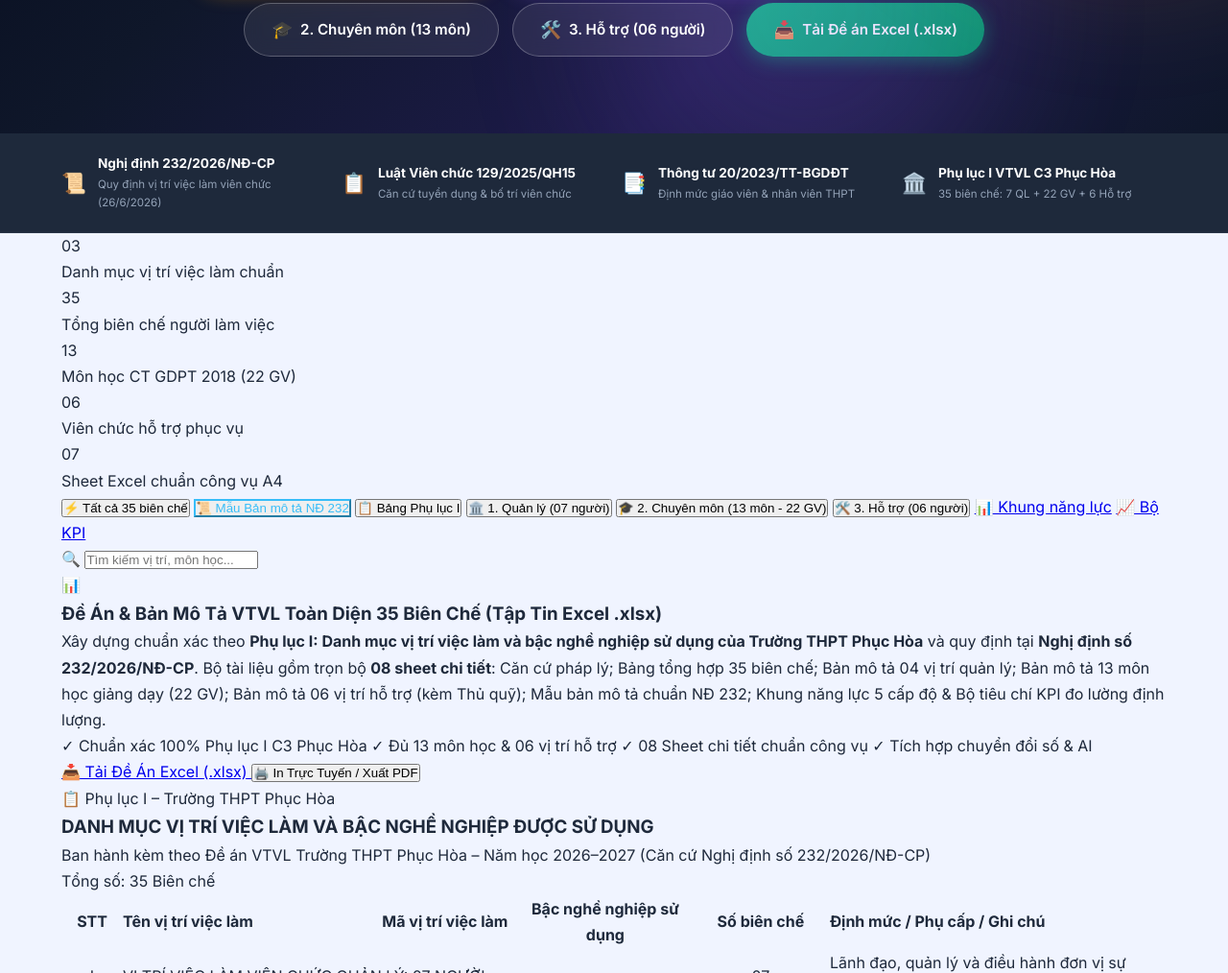
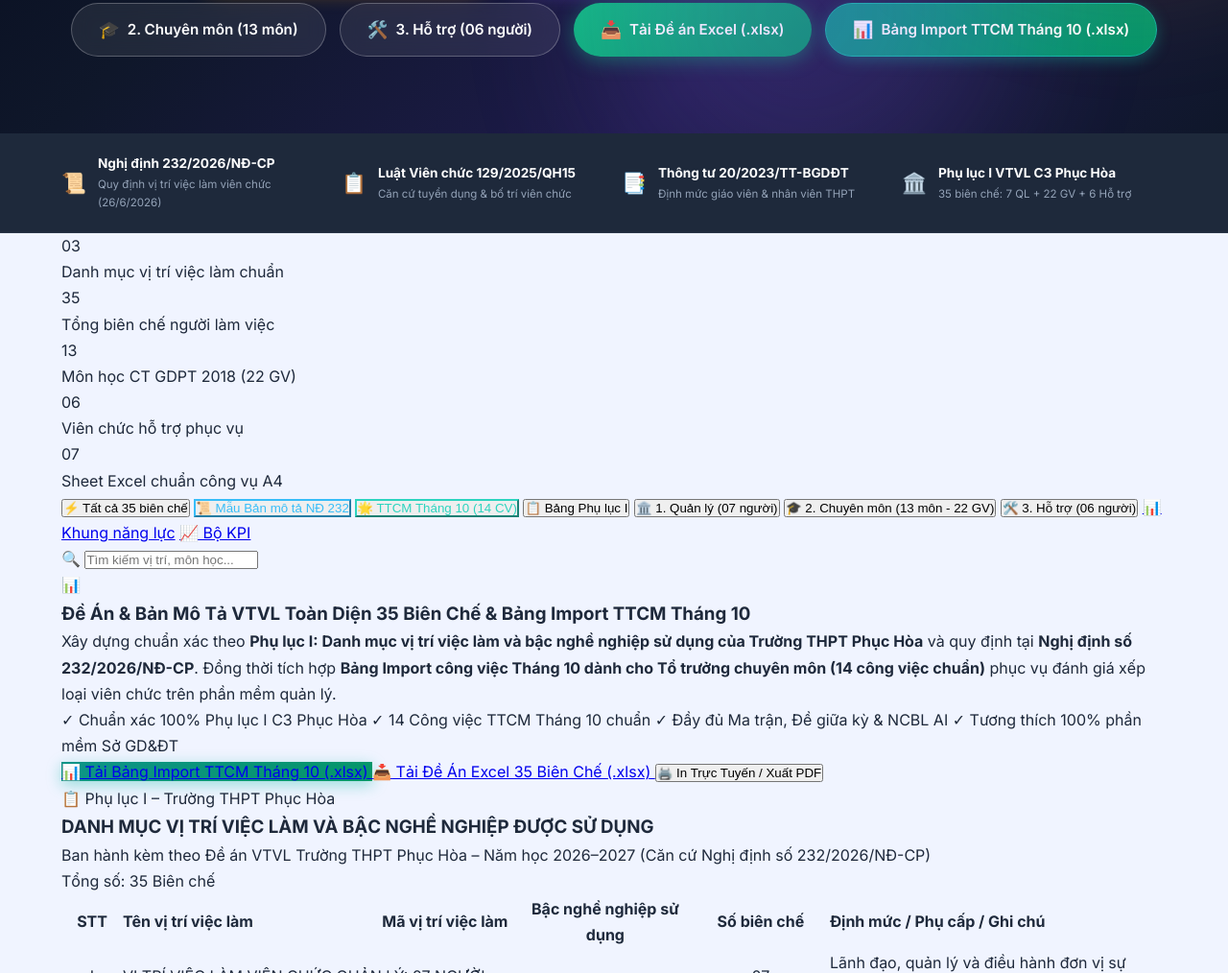
Before and after one commit to hoptin8686-design/vtvl-ttcm-tpcm-phuc-hoa, a plain HTML site: page index.html in a window 1280 px wide. Shown: the part 631-1645 px from the top of the page at 96% size. Drawn offline with Linux system fonts and the light colour scheme.

Commit message:
feat: Tich hop file Excel Import cong viec Thang 10 To truong Chuyen mon (14 cong viec) va nut tai truc tuyen

```diff
--- a/index.html
+++ b/index.html
@@ -76,6 +76,9 @@
         <a href="Bang-mo-ta-De-an-VTVL-THPT-Phuc-Hoa-ND232-2026.xlsx" download="Bang-mo-ta-De-an-VTVL-THPT-Phuc-Hoa-ND232-2026.xlsx" class="nav-btn nav-excel" id="btn-excel-hero">
           <span class="nav-icon">📥</span> Tải Đề án Excel (.xlsx)
         </a>
+        <a href="Import_cong_viec_TTCM_Thang_10.xlsx" download="Import_cong_viec_TTCM_Thang_10.xlsx" class="nav-btn nav-excel" id="btn-excel-import-ttcm" style="background: linear-gradient(135deg, #0d9488, #059669); color: #fff; border: 1px solid #14b8a6; box-shadow: 0 4px 15px rgba(20, 184, 166, 0.35);">
+          <span class="nav-icon">📊</span> Bảng Import TTCM Tháng 10 (.xlsx)
+        </a>
       </nav>
     </div>
   </header>
@@ -146,6 +149,7 @@
       <div class="role-tabs">
         <button class="role-tab-btn active" data-filter="all">⚡ Tất cả 35 biên chế</button>
         <button class="role-tab-btn" data-filter="doc-mau" style="border-color: #38bdf8; color: #38bdf8;">📜 Mẫu Bản mô tả NĐ 232</button>
+        <button class="role-tab-btn" data-filter="ttcm-t10" style="border-color: #2dd4bf; color: #2dd4bf;">🌟 TTCM Tháng 10 (14 CV)</button>
         <button class="role-tab-btn" data-filter="master">📋 Bảng Phụ lục I</button>
         <button class="role-tab-btn" data-filter="dm1">🏛️ 1. Quản lý (07 người)</button>
         <button class="role-tab-btn" data-filter="dm2">🎓 2. Chuyên môn (13 môn - 22 GV)</button>
@@ -167,19 +171,22 @@
         <div class="excel-card-left">
           <div class="excel-badge-icon">📊</div>
           <div class="excel-card-info">
-            <h3>Đề Án &amp; Bản Mô Tả VTVL Toàn Diện 35 Biên Chế (Tập Tin Excel .xlsx)</h3>
-            <p>Xây dựng chuẩn xác theo <strong>Phụ lục I: Danh mục vị trí việc làm và bậc nghề nghiệp sử dụng của Trường THPT Phục Hòa</strong> và quy định tại <strong>Nghị định số 232/2026/NĐ-CP</strong>. Bộ tài liệu gồm trọn bộ <strong>08 sheet chi tiết</strong>: Căn cứ pháp lý; Bảng tổng hợp 35 biên chế; Bản mô tả 04 vị trí quản lý; Bản mô tả 13 môn học giảng dạy (22 GV); Bản mô tả 06 vị trí hỗ trợ (kèm Thủ quỹ); Mẫu bản mô tả chuẩn NĐ 232; Khung năng lực 5 cấp độ &amp; Bộ tiêu chí KPI đo lường định lượng.</p>
+            <h3>Đề Án &amp; Bản Mô Tả VTVL Toàn Diện 35 Biên Chế &amp; Bảng Import TTCM Tháng 10</h3>
+            <p>Xây dựng chuẩn xác theo <strong>Phụ lục I: Danh mục vị trí việc làm và bậc nghề nghiệp sử dụng của Trường THPT Phục Hòa</strong> và quy định tại <strong>Nghị định số 232/2026/NĐ-CP</strong>. Đồng thời tích hợp <strong>Bảng Import công việc Tháng 10 dành cho Tổ trưởng chuyên môn (14 công việc chuẩn)</strong> phục vụ đánh giá xếp loại viên chức trên phần mềm quản lý.</p>
             <div class="excel-features-row">
               <span class="excel-feature-tag">✓ Chuẩn xác 100% Phụ lục I C3 Phục Hòa</span>
-              <span class="excel-feature-tag">✓ Đủ 13 môn học &amp; 06 vị trí hỗ trợ</span>
-              <span class="excel-feature-tag">✓ 08 Sheet chi tiết chuẩn công vụ</span>
-              <span class="excel-feature-tag">✓ Tích hợp chuyển đổi số &amp; AI</span>
+              <span class="excel-feature-tag">✓ 14 Công việc TTCM Tháng 10 chuẩn</span>
+              <span class="excel-feature-tag">✓ Đầy đủ Ma trận, Đề giữa kỳ &amp; NCBL AI</span>
+              <span class="excel-feature-tag">✓ Tương thích 100% phần mềm Sở GD&amp;ĐT</span>
             </div>
           </div>
         </div>
         <div class="excel-card-actions">
+          <a href="Import_cong_viec_TTCM_Thang_10.xlsx" download="Import_cong_viec_TTCM_Thang_10.xlsx" class="btn-download-excel-main" id="btn-download-ttcm-excel" style="background: linear-gradient(135deg, #0d9488, #059669); border-color: #14b8a6; box-shadow: 0 4px 15px rgba(20, 184, 166, 0.4);">
+            <span>📊</span> Tải Bảng Import TTCM Tháng 10 (.xlsx)
+          </a>
           <a href="Bang-mo-ta-De-an-VTVL-THPT-Phuc-Hoa-ND232-2026.xlsx" download="Bang-mo-ta-De-an-VTVL-THPT-Phuc-Hoa-ND232-2026.xlsx" class="btn-download-excel-main" id="btn-download-excel-banner">
-            <span>📥</span> Tải Đề Án Excel (.xlsx)
+            <span>📥</span> Tải Đề Án Excel 35 Biên Chế (.xlsx)
           </a>
           <button onclick="window.print()" class="btn-print-doc" id="btn-print-banner">
             <span>🖨️</span> In Trực Tuyến / Xuất PDF
```
Also changed, not shown: 1 other file.
